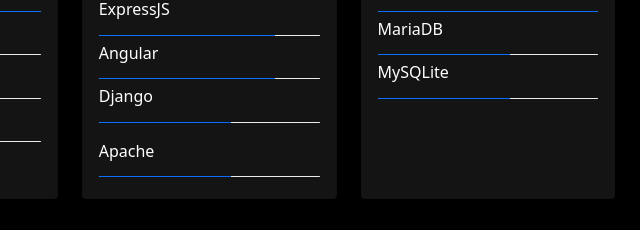
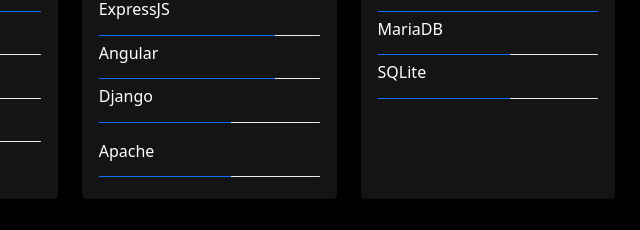
Before and after one commit to SirLentas/sirlentas.github, a plain HTML site: page index.html in a window 1280 px wide. Shown: the part 2255-2485 px from the top of the page, 640-1280 px from the left. Drawn offline with nearby package versions, Linux system fonts and the light colour scheme.

Commit message:
minor fix

```diff
--- a/index.html
+++ b/index.html
@@ -340,7 +340,7 @@
                                 <div class="progress" style="height: 1px;">
                                     <div class="progress-bar progress-bar-60" role="progressbar"></div>
                                 </div>
-                                <p>MySQLite</p>
+                                <p>SQLite</p>
                                 <div class="progress" style="height: 1px;">
                                     <div class="progress-bar progress-bar-60" role="progressbar"></div>
                                 </div>
```
